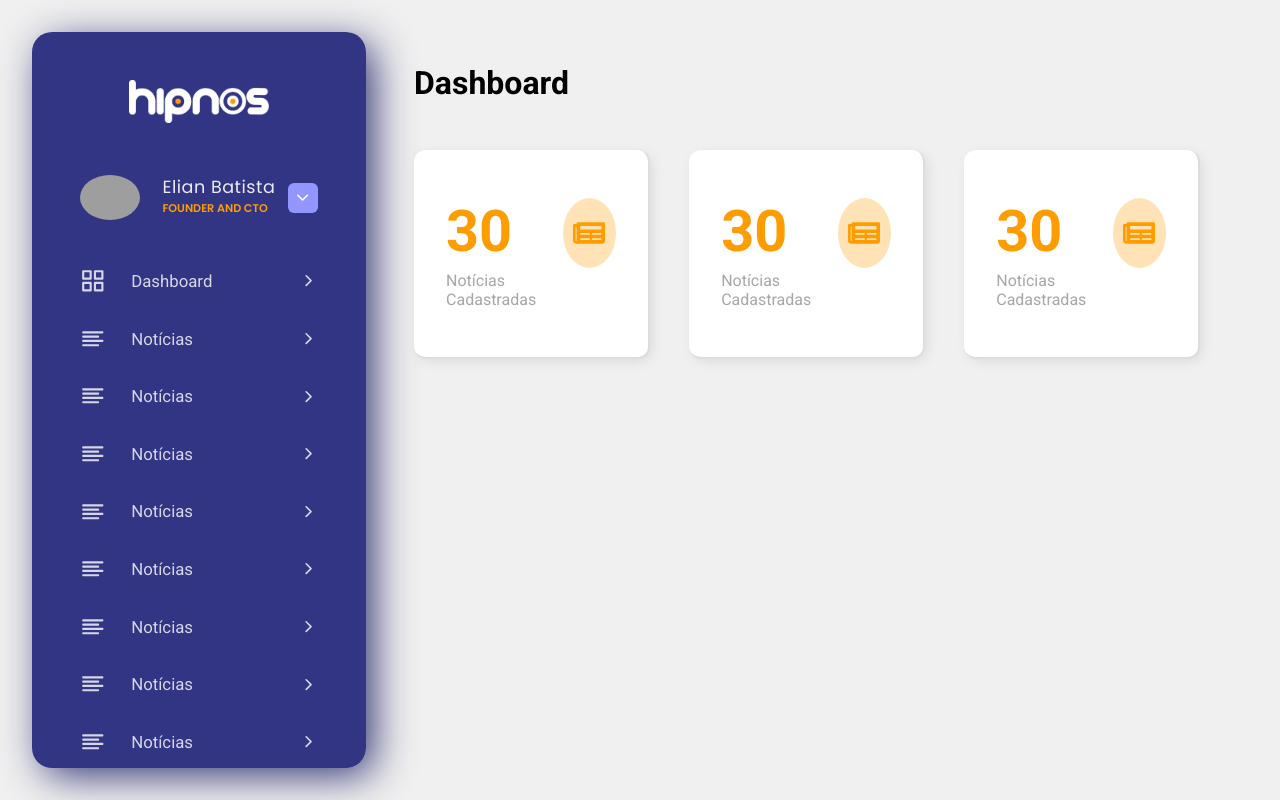
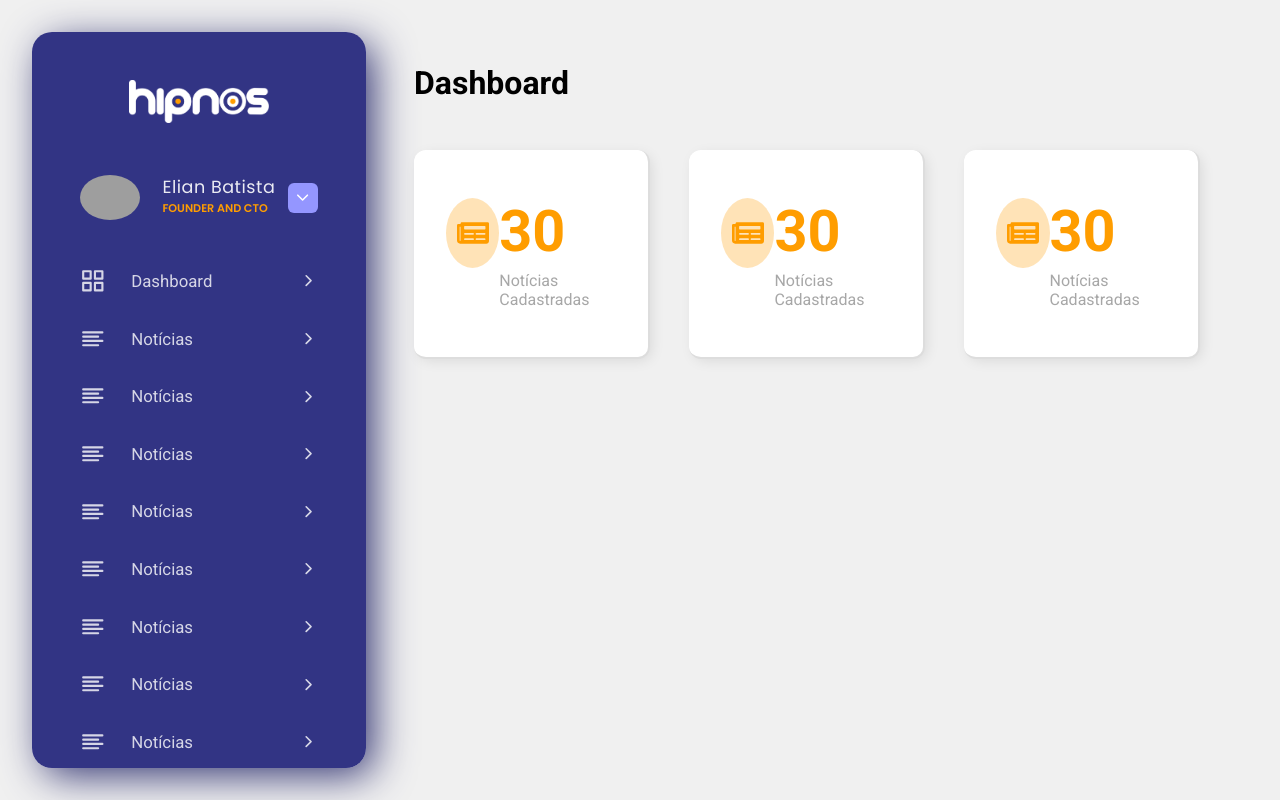
Before and after one commit to agenciahipnos/admin-panel, a React (Create React App) app: page / in a window 1280 px wide. Built offline with nearby package versions, Linux system fonts and the light colour scheme; grey boxes are pictures that could not be loaded.

Commit message:
dashboard

```diff
--- a/src/components/dashboard/Dashboard.tsx
+++ b/src/components/dashboard/Dashboard.tsx
@@ -10,6 +10,9 @@ const Dashboard: React.FC = () => {
       </h1>
       <div className="section-counting">
         <div className="counting">
+          <div className="icon">
+            <FaNewspaper />
+          </div>
           <div className="info">
             <h2>
               30
@@ -18,11 +21,11 @@ const Dashboard: React.FC = () => {
               Notícias Cadastradas
             </div>
           </div>
+        </div>
+        <div className="counting">
           <div className="icon">
             <FaNewspaper />
           </div>
-        </div>
-        <div className="counting">
           <div className="info">
             <h2>
               30
@@ -31,11 +34,11 @@ const Dashboard: React.FC = () => {
               Notícias Cadastradas
             </div>
           </div>
+        </div>
+        <div className="counting">
           <div className="icon">
             <FaNewspaper />
           </div>
-        </div>
-        <div className="counting">
           <div className="info">
             <h2>
               30
@@ -44,9 +47,6 @@ const Dashboard: React.FC = () => {
               Notícias Cadastradas
             </div>
           </div>
-          <div className="icon">
-            <FaNewspaper />
-          </div>
         </div>
       </div>
     </div>
```
